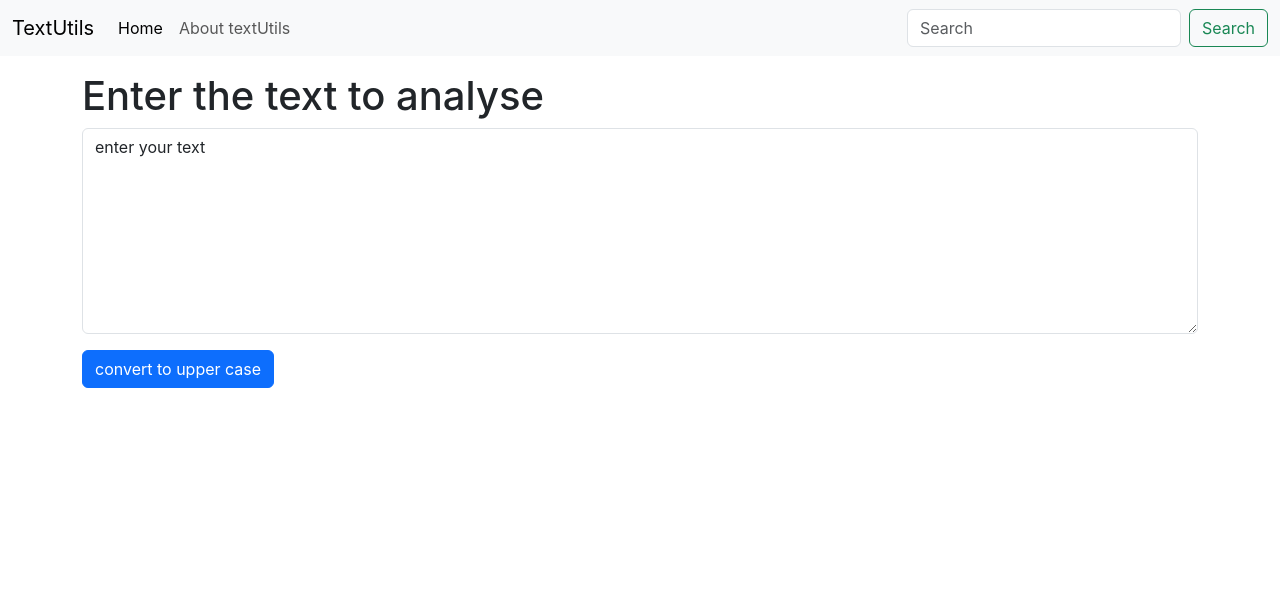
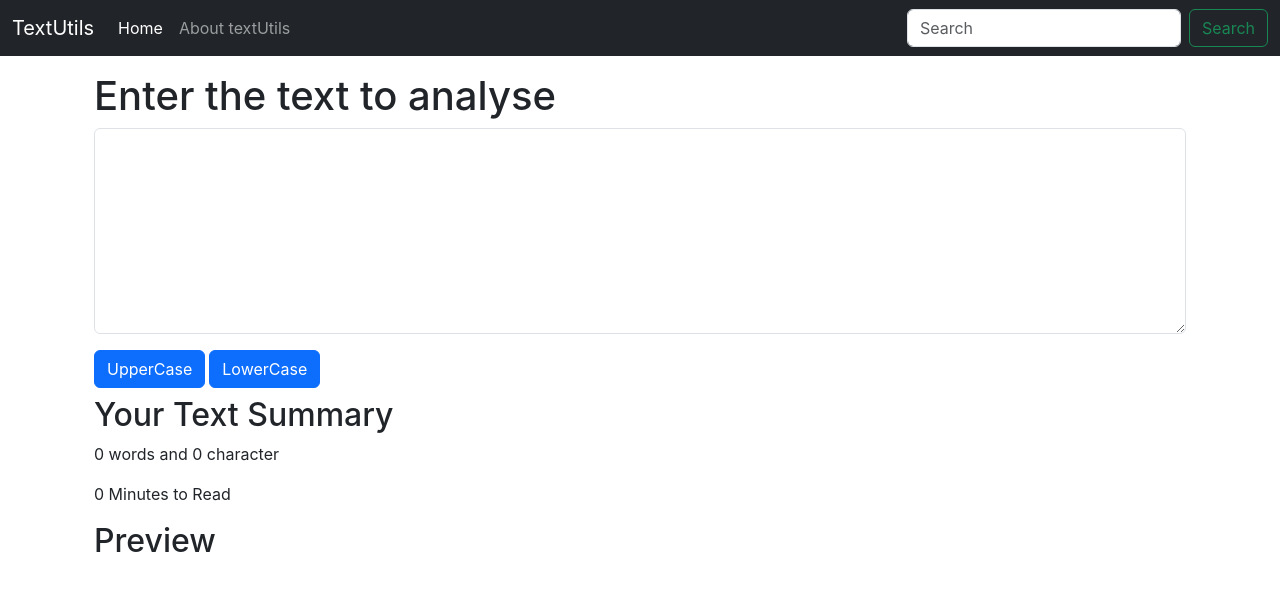
Before and after one commit to tejendrasingh104/text-utils, a React (Create React App) app: page / in a window 1280 px wide. Shown: the top 590 px of the page. Built offline with nearby package versions, Linux system fonts and the light colour scheme.

Commit message:
video8 changes

```diff
--- a/src/components/Navbar.js
+++ b/src/components/Navbar.js
@@ -4,7 +4,7 @@
 export default function Navbar(props) {
   return (
 
-    <nav className="navbar navbar-expand-lg bg-body-tertiary">
+    <nav className="navbar navbar-expand-lg navbar-dark bg-dark" >
     <div className="container-fluid">
     <a className="navbar-brand" href="/">{props.title}</a>
     <button className="navbar-toggler" type="button" data-bs-toggle="collapse" data-bs-target="#navbarSupportedContent" aria-controls="navbarSupportedContent" aria-expanded="false" aria-label="Toggle navigation">
--- a/src/components/TextForm.js
+++ b/src/components/TextForm.js
@@ -6,21 +6,36 @@
         let newText = text.toUpperCase();
         setText(newText);
     }
+    const handleLowClick = () => {
+        let newText = text.toLowerCase();
+        setText(newText);
+    }
     const handleOnChange = (e) => {
         // console.log('onchange clicked')
         setText(e.target.value)
     }
 
-  const [text, setText] = useState('enter your text');
+  const [text, setText] = useState('');
 
 
   return (
-  <div>
-    <h1>{props.heading}</h1>
-    <div className="mb-3">
-    <textarea className="form-control" value={text} onChange={handleOnChange} id='mybox' rows='8'></textarea>
-    </div>
-    <button className="btn btn-primary" onClick={handleUpClick}>convert to upper case</button>
-  </div>
+    <>
+        <div className="container">
+            <h1>{props.heading}</h1>
+            <div className="mb-3">
+            <textarea className="form-control" value={text} onChange={handleOnChange} id='mybox' rows='8'></textarea>
+            </div>
+            <button className="btn btn-primary" onClick={handleUpClick}>UpperCase</button>
+            <button className="btn btn-primary mx-1" onClick={handleLowClick}>LowerCase</button>
+        </div>
+        <div className="container my-2">
+            <h2>Your Text Summary</h2>
+            <p>{text.split(' ').filter(x => x!== '').length} words and {text.length} character</p>
+            <p>{0.008*text.split(' ').filter(x => x!== '').length} Minutes to Read</p>
+            <h2>Preview</h2>
+            <p>{text}</p>
+        </div>
+    </>
+
   );
 }
```
